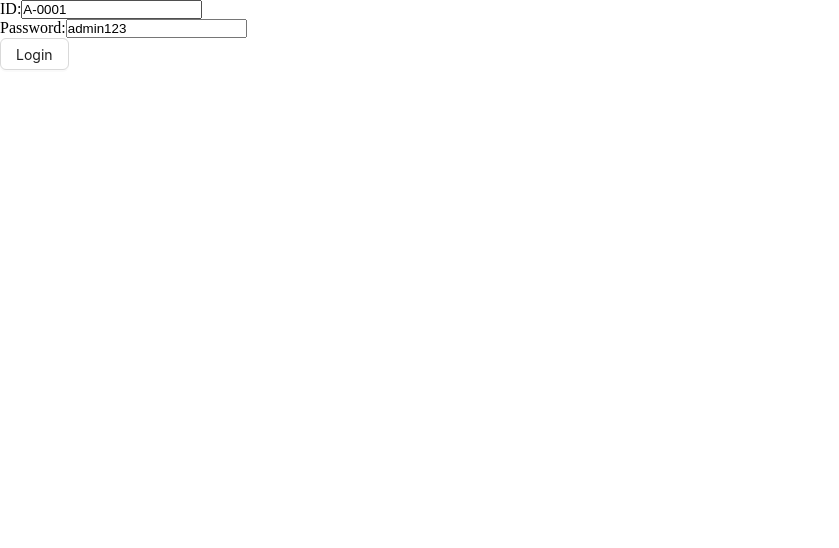
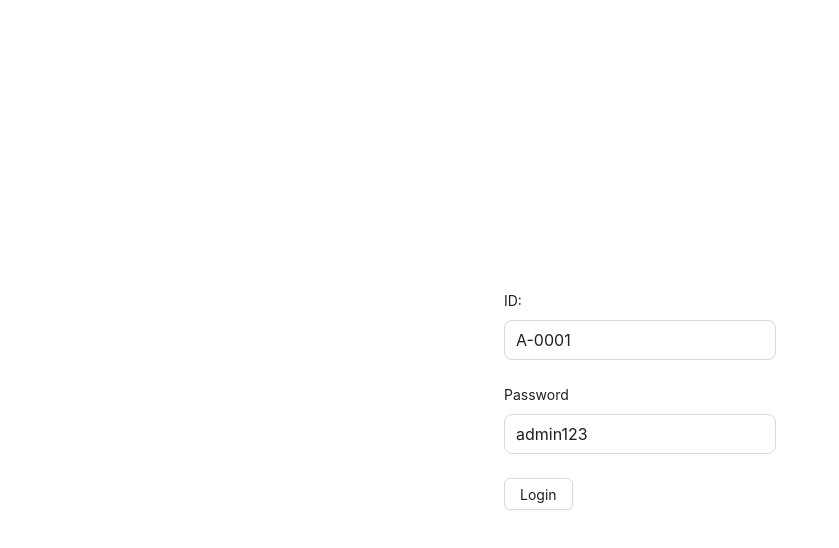
Before and after one commit to rakibul12212/ph-university-client, a React (Vite) app: page /login in a window 1280 px wide. Shown: the top 548 px of the page, without its empty margins (0-839 px from the left). Built offline with nearby package versions, Linux system fonts and the light colour scheme.

Commit message:
Handle Form Default Values And Resolve Type Errors

```diff
--- /dev/null
+++ b/src/components/form/PHForm.tsx
@@ -0,0 +1,48 @@
+
+import { Form } from "antd";
+import { ReactNode } from "react";
+import {
+  FieldValues,
+  FormProvider,
+  SubmitHandler,
+  useForm,
+} from "react-hook-form";
+
+type TFormConfig = {
+  defaultValues?: Record<string, any>;
+  resolver?: any;
+};
+
+type TFormProps = {
+  onSubmit: SubmitHandler<FieldValues>;
+  children: ReactNode;
+} & TFormConfig;
+
+const PHForm = ({
+  onSubmit,
+  children,
+  defaultValues,
+  resolver,
+}: TFormProps) => {
+  const formConfig: TFormConfig = {};
+
+  if (defaultValues) {
+    formConfig["defaultValues"] = defaultValues;
+  }
+
+  if (resolver) {
+    formConfig["resolver"] = resolver;
+  }
+
+  const methods = useForm(formConfig);
+
+  return (
+    <FormProvider {...methods}>
+      <Form layout="vertical" onFinish={methods.handleSubmit(onSubmit)}>
+        {children}
+      </Form>
+    </FormProvider>
+  );
+};
+
+export default PHForm;
--- /dev/null
+++ b/src/components/form/PHInput.tsx
@@ -0,0 +1,25 @@
+import { Form, Input } from "antd";
+import { Controller } from "react-hook-form";
+
+type TInputProps = {
+  type: string;
+  name: string;
+  label?: string;
+};
+
+const PHInput = ({ type, name, label }: TInputProps) => {
+  return (
+    <div style={{ marginBottom: "20px" }}>
+      <Controller
+        name={name}
+        render={({ field }) => (
+          <Form.Item label={label}>
+            <Input {...field} type={type} id={name} size="large" />
+          </Form.Item>
+        )}
+      />
+    </div>
+  );
+};
+
+export default PHInput;
--- a/src/pages/Login.tsx
+++ b/src/pages/Login.tsx
@@ -1,28 +1,28 @@
-import { Button } from "antd";
-import { FieldValues, useForm } from "react-hook-form";
+import { Button, Row } from "antd";
+import { FieldValues } from "react-hook-form";
 import { useLoginMutation } from "../redux/features/auth/authApi";
 import { useAppDispatch } from "../redux/hooks";
 import { TUser, setUser } from "../redux/features/auth/authSlice";
 import { verifyToken } from "../utils/verifyToken";
 import { useNavigate } from "react-router-dom";
 import { toast } from "sonner";
+import PHForm from "../components/form/PHForm";
+import PHInput from "../components/form/PHInput";
 
 const Login = () => {
   const navigate = useNavigate();
 
   const dispatch = useAppDispatch();
 
-  const { register, handleSubmit } = useForm({
-    //for default value
-    defaultValues: {
-      userId: "A-0001",
-      password: "admin123",
-    },
-  });
+ const defaultValues = {
+   userId: "A-0001",
+   password: "admin123",
+ };
 
   const [login] = useLoginMutation();
 
   const onSubmit = async (data: FieldValues) => {
+    console.log(data);
     const toastId = toast.loading("Logging in");
 
     try {
@@ -40,17 +40,13 @@
     }
   };
   return (
-    <form onSubmit={handleSubmit(onSubmit)}>
-      <div>
-        <label htmlFor="id">ID:</label>
-        <input type="text" id="id" {...register("userId")} />
-      </div>
-      <div>
-        <label htmlFor="password">Password:</label>
-        <input type="text" id="password" {...register("password")} />
-      </div>
-      <Button htmlType="submit">Login</Button>
-    </form>
+    <Row justify="center" align="middle" style={{ height: "100vh" }}>
+      <PHForm onSubmit={onSubmit} defaultValues={defaultValues}>
+        <PHInput type="text" name="userId" label="ID:" />
+        <PHInput type="text" name="password" label="Password" />
+        <Button htmlType="submit">Login</Button>
+      </PHForm>
+    </Row>
   );
 };
 
```
